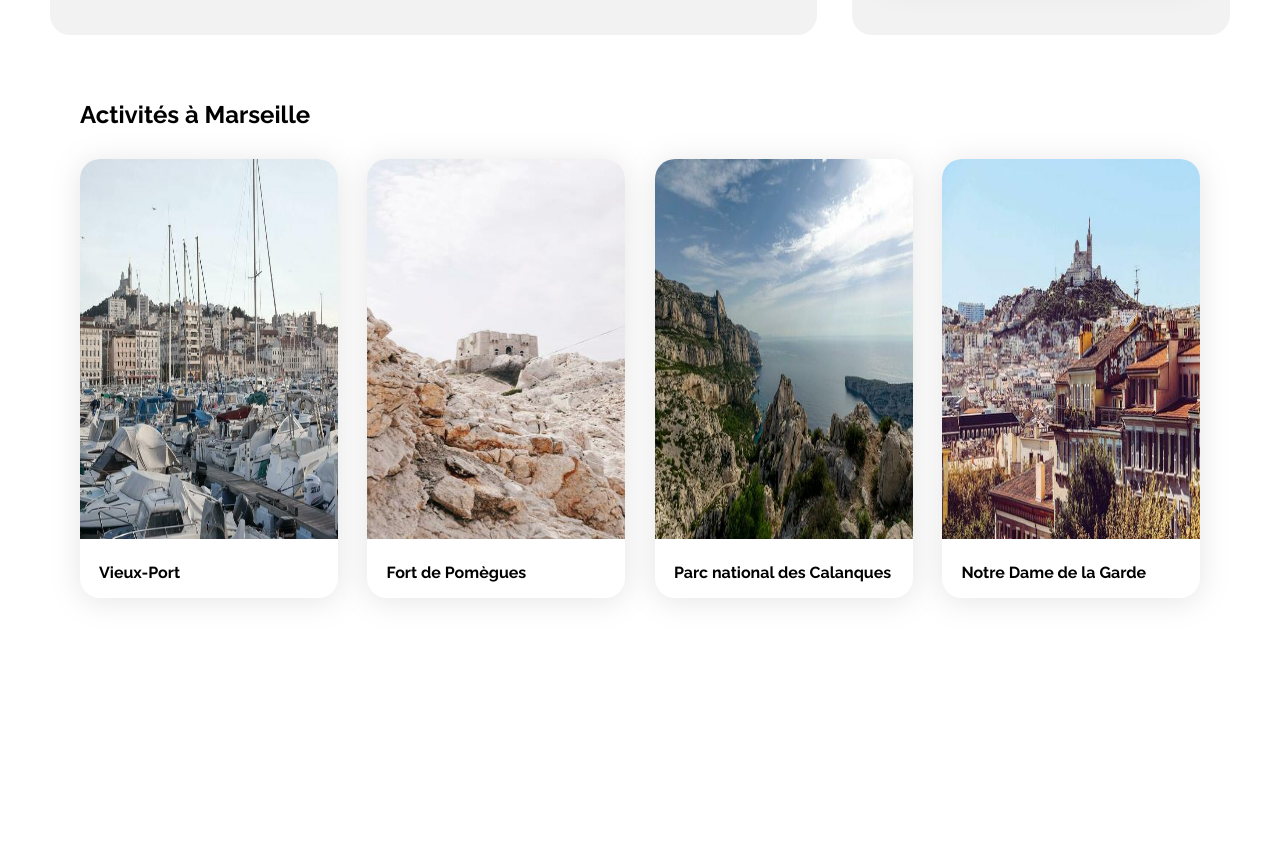
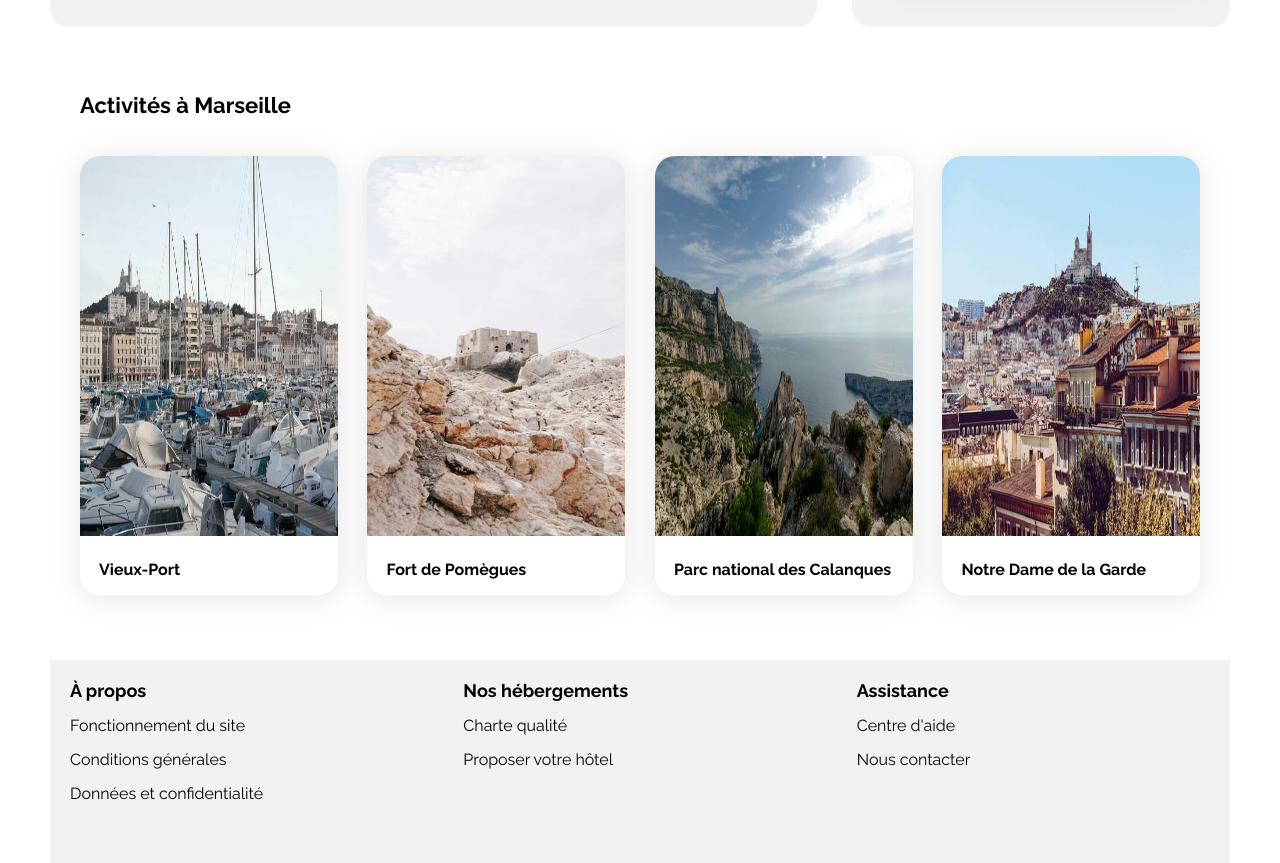
Before and after one commit to pika2A/Agence-de-voyage, a plain HTML site: page index.html in a window 1280 px wide. Shown: the part 1007-1870 px from the top of the page. Before the commit the page ends 1635 px from the top, so only its background shows below. Drawn offline with Linux system fonts and the light colour scheme.

Commit message:
integration footer plus correction style titre et sous-titre

```diff
--- a/css/style.css
+++ b/css/style.css
@@ -38,6 +38,11 @@ body {
   margin: 0;
   font-size: 22px;
   margin-bottom: 8px;
+}
+
+.section-subtitle {
+  font-size: var(--text-font-size18);
+  font-weight: bold;
 }
 
 .card {
@@ -309,6 +314,23 @@ form {
   padding: 20px 19px;
 }
 
+/******************section footer**************************/
+.section-footer {
+  background-color: #F2F2F2;
+  display: flex;
+  margin-top: 35px;
+}
+
+.footer-list {
+  height: 163px;
+  width: 33%;
+  padding: 20px;
+}
+
+.footer-list li {
+  padding-bottom: 15px;
+}
+
 /* Le code ci-dessous correspond à la version responsive uniquement */
 
 /****** Media queries ***********/
--- a/index.html
+++ b/index.html
@@ -76,7 +76,7 @@
       <div class="hebergements-and-populaires">
 
         <section class="hebergements">
-          <h2>Hébergements à Marseille</h2>
+          <h2 class="section-title">Hébergements à Marseille</h2>
 
           <div class="hebergements-card">
 
@@ -121,6 +121,7 @@
                   <i class="fa-xs fa-solid fa-star neutral-star" aria-hidden="true"></i>
                   <span class="sr-only">Note de 4 sur 5</span>
                 </div>
+              </div>
             </article>
 
             <article class="card">
@@ -142,6 +143,7 @@
                   <i class="fa-xs fa-solid fa-star neutral-star" aria-hidden="true"></i>
                   <span class="sr-only">Note de 4 sur 5</span>
                 </div>
+              </div>
             </article>
 
 
@@ -164,6 +166,7 @@
                   <i class="fa-xs fa-solid fa-star neutral-star" aria-hidden="true"></i>
                   <span class="sr-only">Note de 4 sur 5</span>
                 </div>
+              </div>
             </article>
 
             <article class="card">
@@ -185,6 +188,7 @@
                   <i class="fa-xs fa-solid fa-star neutral-star" aria-hidden="true"></i>
                   <span class="sr-only">Note de 4 sur 5</span>
                 </div>
+              </div>
             </article>
 
             <article class="card">
@@ -206,9 +210,10 @@
                   <i class="fa-xs fa-solid fa-star neutral-star" aria-hidden="true"></i>
                   <span class="sr-only">Note de 4 sur 5</span>
                 </div>
+              </div>
             </article>
           </div>
-          <h2 class="section-title">Afficher plus</h2>
+          <h2 class="section-subtitle">Afficher plus</h2>
         </section>
 
         <section class="populaires">
@@ -283,7 +288,7 @@
         </section>
       </div>
       <section>
-        <h2 class="title--section-activites">Activités à Marseille</h2>
+        <h2 class="section-title title--section-activites">Activités à Marseille</h2>
         <div class="section-activites">
 
           <article class="card-activites">
@@ -309,7 +314,28 @@
         </div>
       </section>
     </main>
-    <footer></footer>
+    <footer class="section-footer">
+      <div class="footer-list">
+        <ul>
+          <li class="section-subtitle">À propos</li>
+          <li>Fonctionnement du site</li>
+          <li>Conditions générales</li>
+          <li>Données et confidentialité</li>
+        </ul>
+      </div>
+      <div class="footer-list">
+        <ul>
+          <li class="section-subtitle">Nos hébergements</li>
+          <li>Charte qualité</li>
+          <li>Proposer votre hôtel</li>
+        </ul>
+      </div>
+      <div class="footer-list">
+        <li class="section-subtitle">Assistance</li>
+        <li>Centre d'aide</li>
+        <li>Nous contacter</li>
+      </div>
+    </footer>
   </div>
 </body>
 
```
